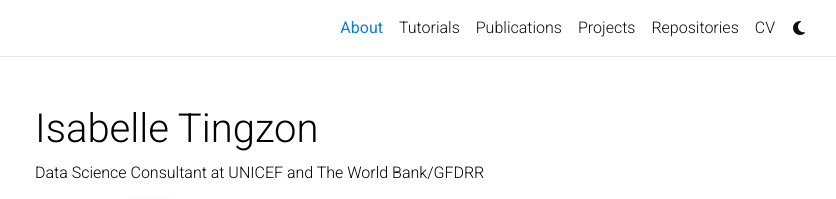
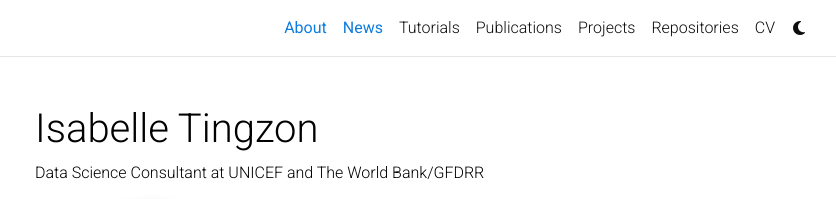
Before and after one commit to issa-tingzon/issa-tingzon.github.io, a Jekyll site: the page built from _pages/about.md, in a window 1280 px wide. Shown: the top 199 px of the page, without its empty margins (220-1056 px from the left). Built offline with Jekyll 4.4.1, drawn with Linux system fonts in a browser that asks for light colours; full-size pictures stand in for the smaller copies a plugin makes; comment, search, counter and statistics services are not loaded; a style sheet for code colours, icons or effects is not loaded.

Commit message:
Update header.html

```diff
--- a/_includes/header.html
+++ b/_includes/header.html
@@ -47,6 +47,13 @@
               <li class="nav-item {% if page.permalink == '/' %}active{% endif %}">
                 <a class="nav-link" href="{{ '/' | relative_url }}">{{ about_title }}
                   {%- if page.permalink == '/' -%}
+                  <span class="sr-only">(current)</span>
+                  {%- endif -%}
+                </a>
+              </li>
+              <li class="nav-item {% if page.permalink == '/' %}active{% endif %}">
+               <a class="nav-link" href="{{ '/tutorials/' | relative_url }}">{{ site.news_title }}
+                  {%- if page.url contains 'news' -%}
                   <span class="sr-only">(current)</span>
                   {%- endif -%}
                 </a>
```
